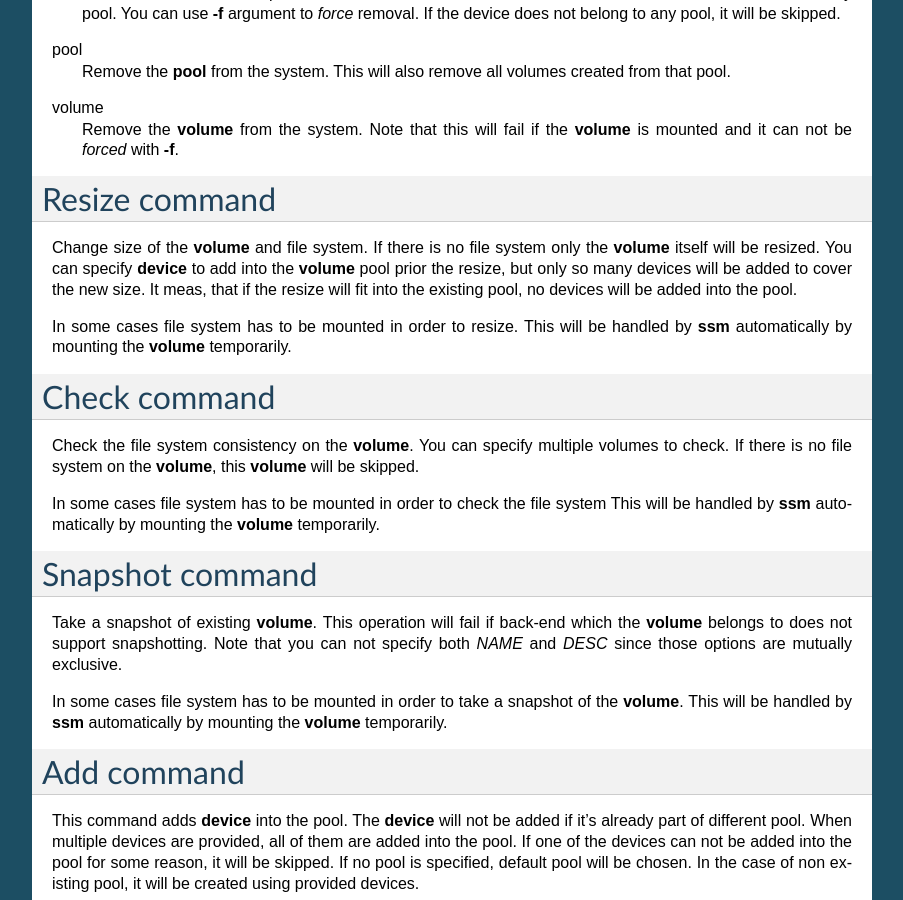
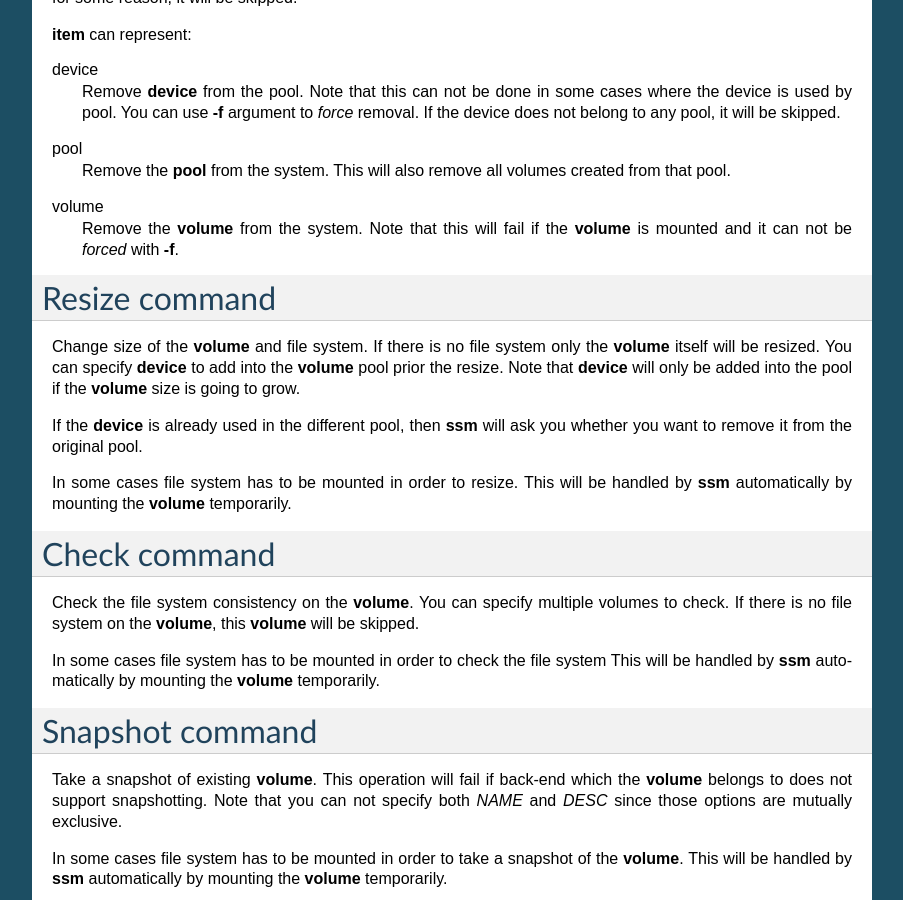
Before and after one commit to system-storage-manager/ssm, a Sphinx documentation site: the page built from doc/readme.rst, in a window 1280 px wide and 900 px high, scrolled down 2012 px. Shown: the whole window, without its empty margins (198-1101 px from the left). Built offline with Sphinx 7.4.7, drawn with Linux system fonts in a browser that asks for light colours; some of the changed text lies outside the part shown.

Commit message:
doc: Document changed create/resize behaviour
Document changes which has been done with the create and resize command
by the commit "Change how create and resize handles optional devices".

Signed-off-by: Lukas Czerner <lczerner@redhat.com>

```diff
--- a/doc/src/commands/create.txt
+++ b/doc/src/commands/create.txt
@@ -2,6 +2,13 @@
 provided it will be used to create a volume, hence it will be added into the
 **pool** prior the volume creation (See :ref:`Add command section
 <add-command>`). More devices can be used to create a volume.
+
+If the **device** is already used in the different pool, then **ssm** will
+ask you whether you want to remove it from the original pool. If you decline,
+or the removal fails, then the **volume** creation fails if the *SIZE* was
+not provided. On the other hand, if the *SIZE* is provided and some devices
+can not be added to the **pool** the volume creation might succeed if there
+is enough space in the **pool**.
 
 *POOL* name can be specified as well. If the pool exists new volume will be
 created from that pool (optionally adding **device** into the pool). However
--- a/doc/src/commands/resize.txt
+++ b/doc/src/commands/resize.txt
@@ -1,8 +1,10 @@
 Change size of the **volume** and file system. If there is no file system only
 the **volume** itself will be resized. You can specify **device** to add into
-the **volume** pool prior the resize, but only so many devices will be added
-to cover the new size. It meas, that if the resize will fit into the existing
-pool, no devices will be added into the pool.
+the **volume** pool prior the resize. Note that **device** will only be added
+into the pool if the **volume** size is going to grow.
+
+If the **device** is already used in the different pool, then **ssm** will
+ask you whether you want to remove it from the original pool.
 
 In some cases file system has to be mounted in order to resize. This will be
 handled by **ssm** automatically by mounting the **volume** temporarily.
```
Also changed, not shown: 2 other files.
